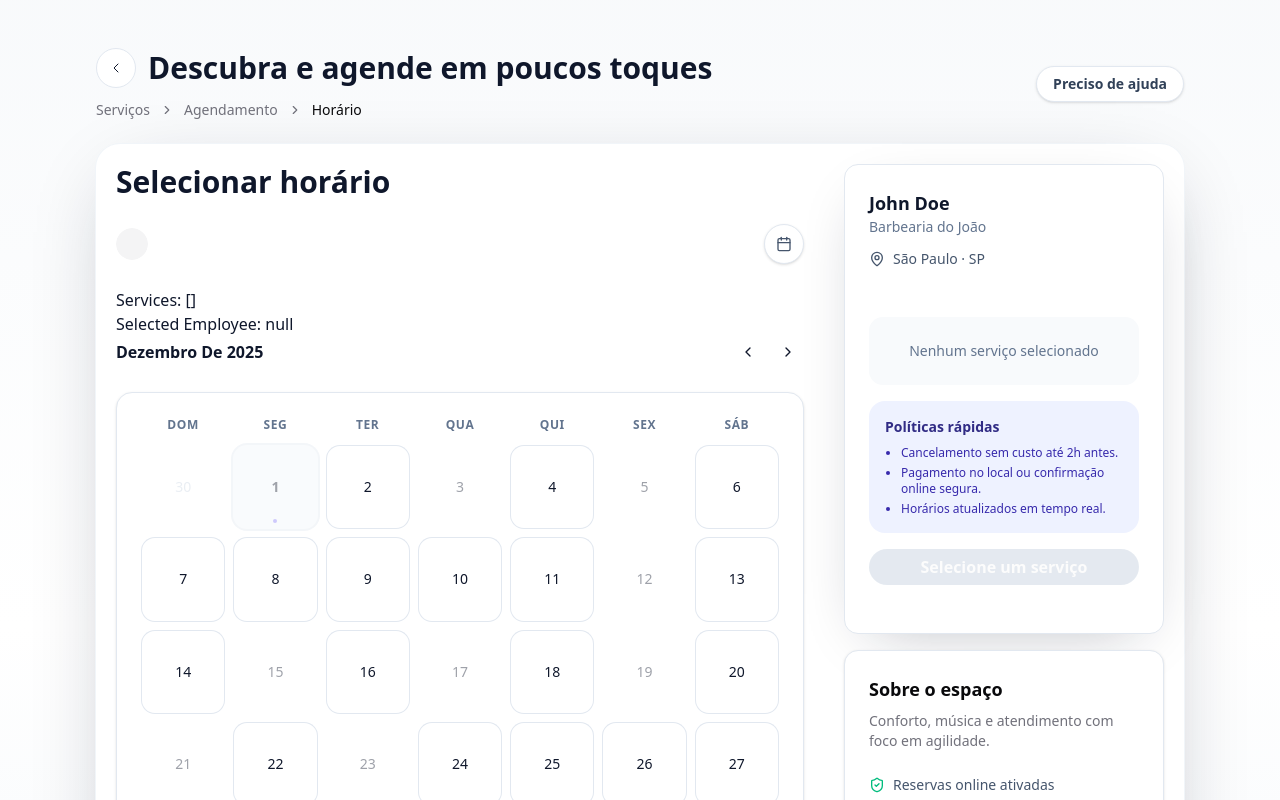
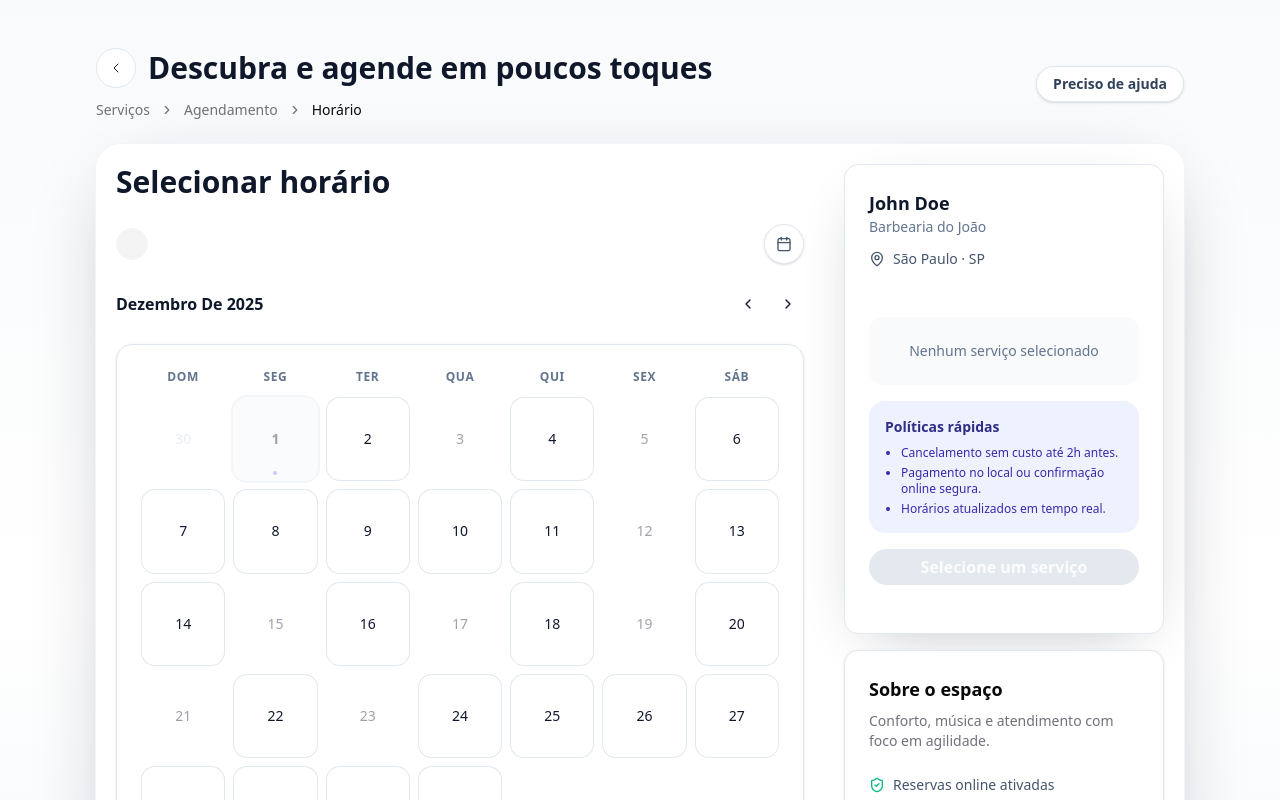
Before and after one commit to iCarlosAugusto/salon-one-front, a Next.js app: page /hours in a window 1280 px wide. Shown: the top 800 px of the page. Built offline with nearby package versions, Linux system fonts and the light colour scheme.

Commit message:
removido json

```diff
--- a/app/hours/client-components/calendar-selector.tsx
+++ b/app/hours/client-components/calendar-selector.tsx
@@ -115,9 +115,6 @@ export function CalendarSelector() {
 
   return (
     <div className="space-y-6">
-      <span>Services: {JSON.stringify(services)}</span>
-      <br/>
-      <span>Selected Employee: {JSON.stringify(selectedEmployee)}</span>
       {/* Month Navigation */}
       <div className="flex items-center justify-between">
         <h2 className="text-base font-semibold capitalize text-slate-900">{monthYear}</h2>
```
